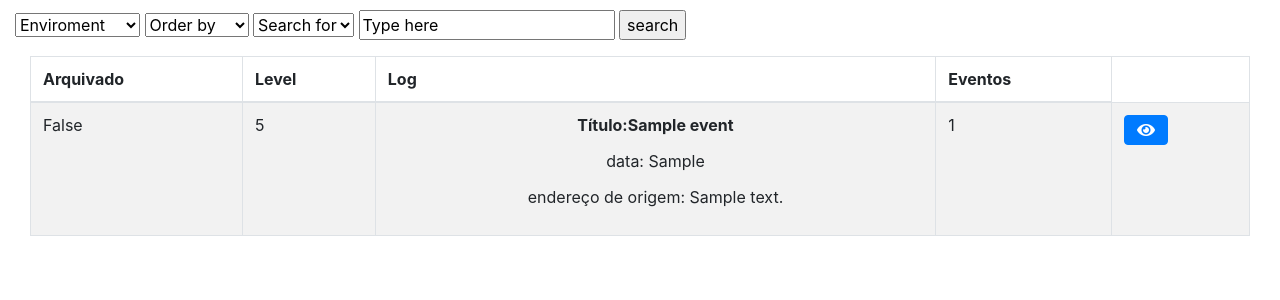
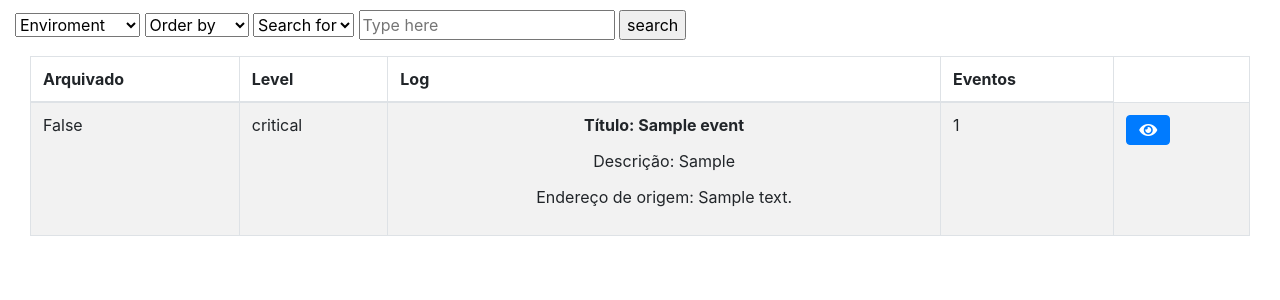
Before and after one commit to leticiaFlorentinoPires/squad-1-ad-python-women-loadsmart-1, a Django app: page /events/ in a window 1280 px wide. Shown: the part 56-356 px from the top of the page. Run offline with Django 3.2, Linux system fonts and the light colour scheme; tables that the repository leaves empty hold one stand-in row (values such as "Sample post"); some libraries are stand-ins or nearby versions.

Commit message:
Improving views of filter. Adding event.get_level_display to show levels in human readable way. Adding some paddings and words. Adding frequency on detail view.

```diff
--- a/events/templates/events/event_list.html
+++ b/events/templates/events/event_list.html
@@ -22,7 +22,7 @@
                 <option   value=origem>origem</option>
         </select>
 
-        <input type="text" name="pesquisaText" onfocus=this.value='' value="Type here"/>
+        <input type="text" name="pesquisaText" onfocus=this.value='' placeholder="Type here"/>
                 <input type="submit" name="submit" value="search"/>
             </form>
     </div>
@@ -41,12 +41,12 @@
                     <tr>
                         <td>{{ event.archived }}</td>
                         <td>
-                            <p class="text-lowercase">{{ event.level }}</p>
+                            <p class="text-lowercase">{{ event.get_level_display }}</p>
                         </td>
                         <td>
-                             <p class="text-center font-weight-bold"> Título:{{ event.title }}</p>
-                             <p class="text-center">data: {{ event.data }}</p>
-                            <p class="text-center"> endereço de origem: {{ event.agent.address }}</p>
+                             <p class="text-center font-weight-bold"> Título: {{ event.title }}</p>
+                             <p class="text-center">Descrição: {{ event.data }}</p>
+                            <p class="text-center"> Endereço de origem: {{ event.agent.address }}</p>
                         </td>
                         <td> {{ event.frequencia }} </td>
                         <td>
```
Also changed, not shown: events/templates/events/detail.html (+8 -3 lines).
